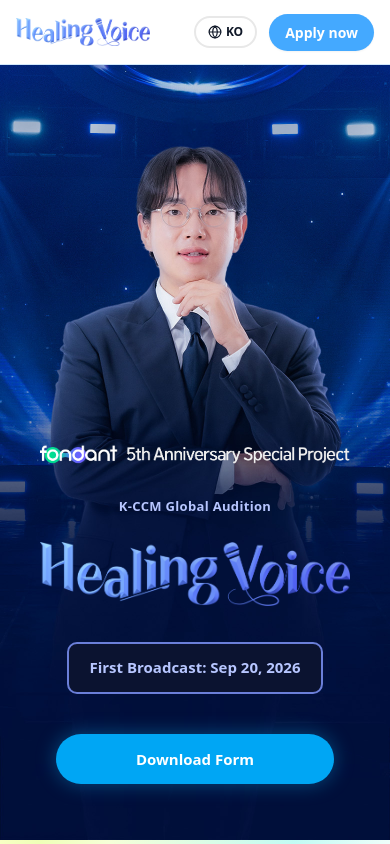
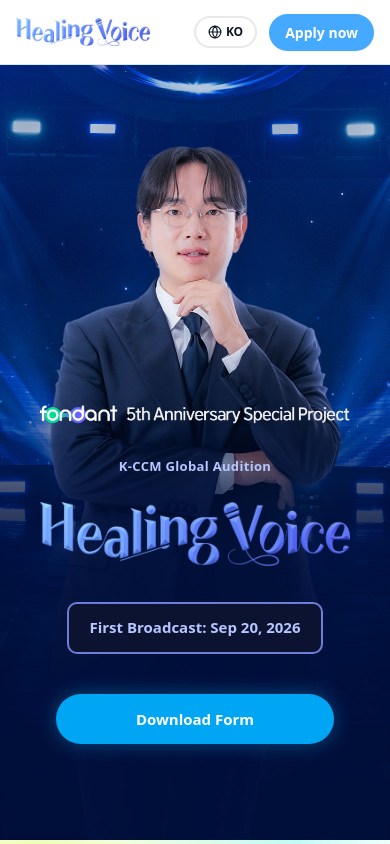
Before and after one commit to seun9eun/healingvoice, a React (Vite) app: page /en in a window 390 px wide. Shown: the top 844 px of the page. Built offline with nearby package versions, Linux system fonts and the light colour scheme; a web font is replaced by a local one.

Commit message:
style(hero): raise mobile text group slightly (pb-14 -> pb-24)

```diff
--- a/src/app/components/Hero.tsx
+++ b/src/app/components/Hero.tsx
@@ -52,7 +52,7 @@ export function Hero() {
       </div>
 
       {/* 콘텐츠 */}
-      <div className="relative z-10 w-full max-w-4xl mx-auto px-10 text-center pt-28 pb-14 md:absolute md:w-[45vw] md:max-w-none md:mx-0 md:px-[2.0833vw] md:pt-0 md:pb-0 md:left-1/2 md:-translate-x-1/2 md:top-[14.5833vw]">
+      <div className="relative z-10 w-full max-w-4xl mx-auto px-10 text-center pt-28 pb-24 md:absolute md:w-[45vw] md:max-w-none md:mx-0 md:px-[2.0833vw] md:pt-0 md:pb-0 md:left-1/2 md:-translate-x-1/2 md:top-[14.5833vw]">
         <motion.div
           initial={{ opacity: 0, y: 24 }}
           animate={{ opacity: 1, y: 0 }}
```
